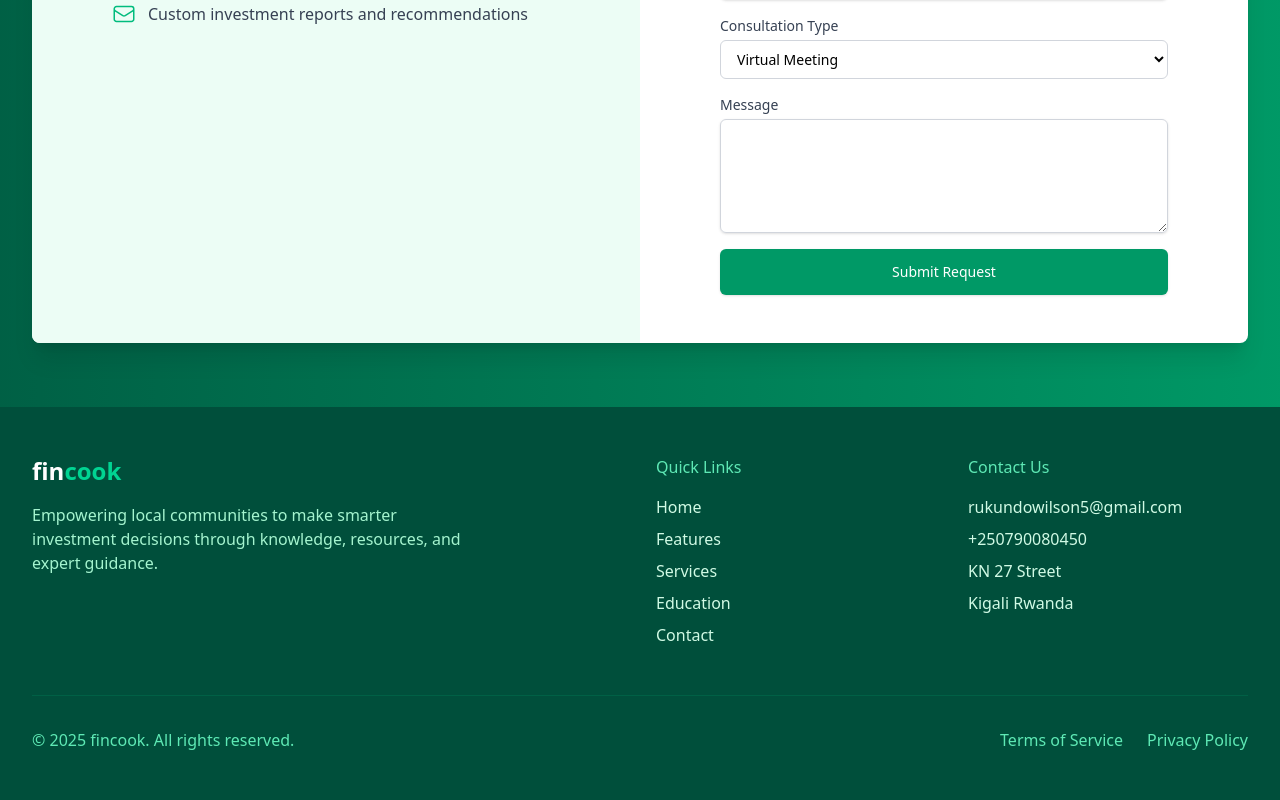
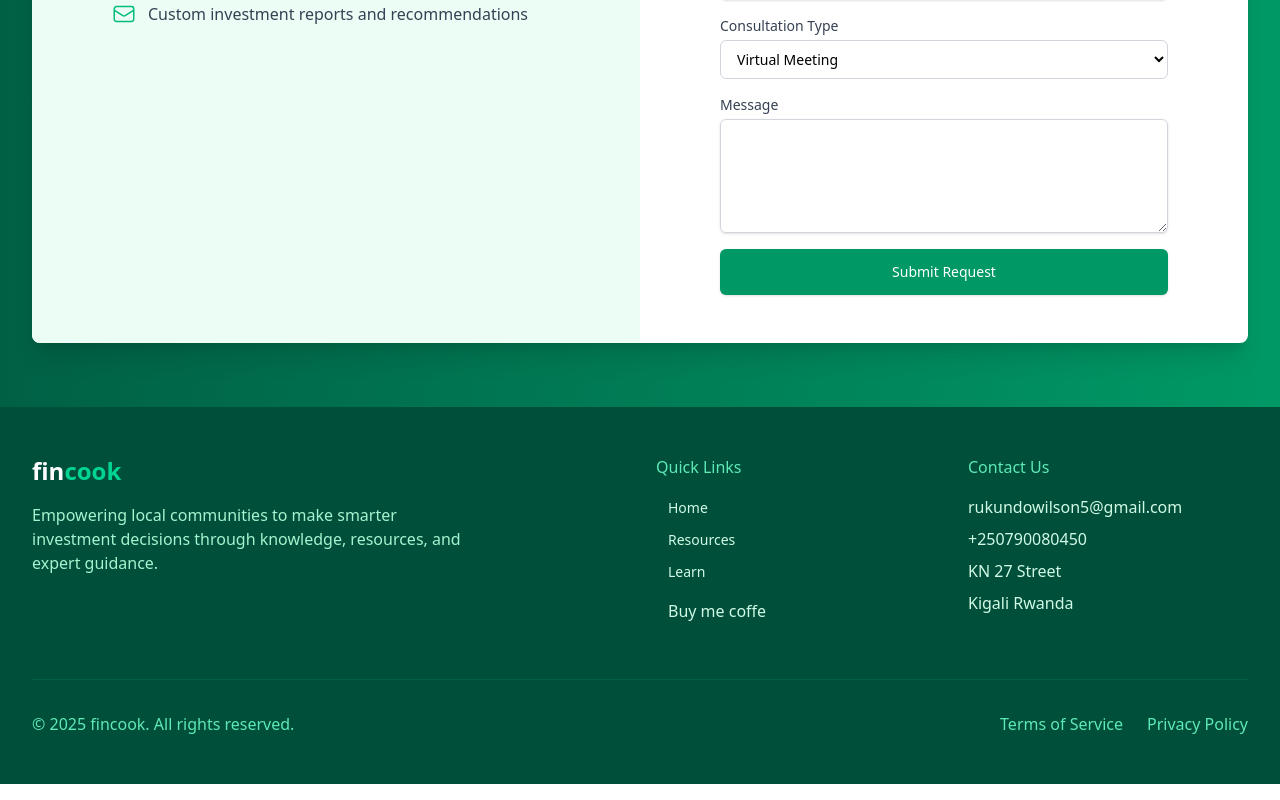
Before and after one commit to rukundowilson/fincook, a Next.js app in the folder fincook_client/: page / in a window 1280 px wide. Shown: the part 2946-3746 px from the top of the page. Built offline with nearby package versions, Linux system fonts and the light colour scheme.

Commit message:
footer navigation links updated

```diff
--- a/fincook_client/src/app/components/Footer.tsx
+++ b/fincook_client/src/app/components/Footer.tsx
@@ -14,11 +14,10 @@ export default function Footer() {
             <div>
               <h3 className="text-emerald-300 font-medium mb-4">Quick Links</h3>
               <ul className="space-y-2">
-                <li><a href="#home" className="text-emerald-100 hover:text-white">Home</a></li>
-                <li><a href="#features" className="text-emerald-100 hover:text-white">Features</a></li>
-                <li><a href="#services" className="text-emerald-100 hover:text-white">Services</a></li>
-                <li><a href="#education" className="text-emerald-100 hover:text-white">Education</a></li>
-                <li><a href="#contact" className="text-emerald-100 hover:text-white">Contact</a></li>
+                <li><a href="/" className="px-3 py-2 text-sm font-medium text-emerald-100">Home</a></li>
+                <li><a href="/resources" className="px-3 py-2 text-sm font-medium text-emerald-100">Resources</a></li>
+                <li><a href="/learn" className="px-3 py-2 text-sm font-medium text-emerald-100">Learn</a></li>
+                <li><a href="/happy/user" className="block px-3 py-2 text-base font-medium text-emerald-100 hover:bg-gray-100 rounded-md">Buy me coffe</a></li>
               </ul>
             </div>
             <div>
```
